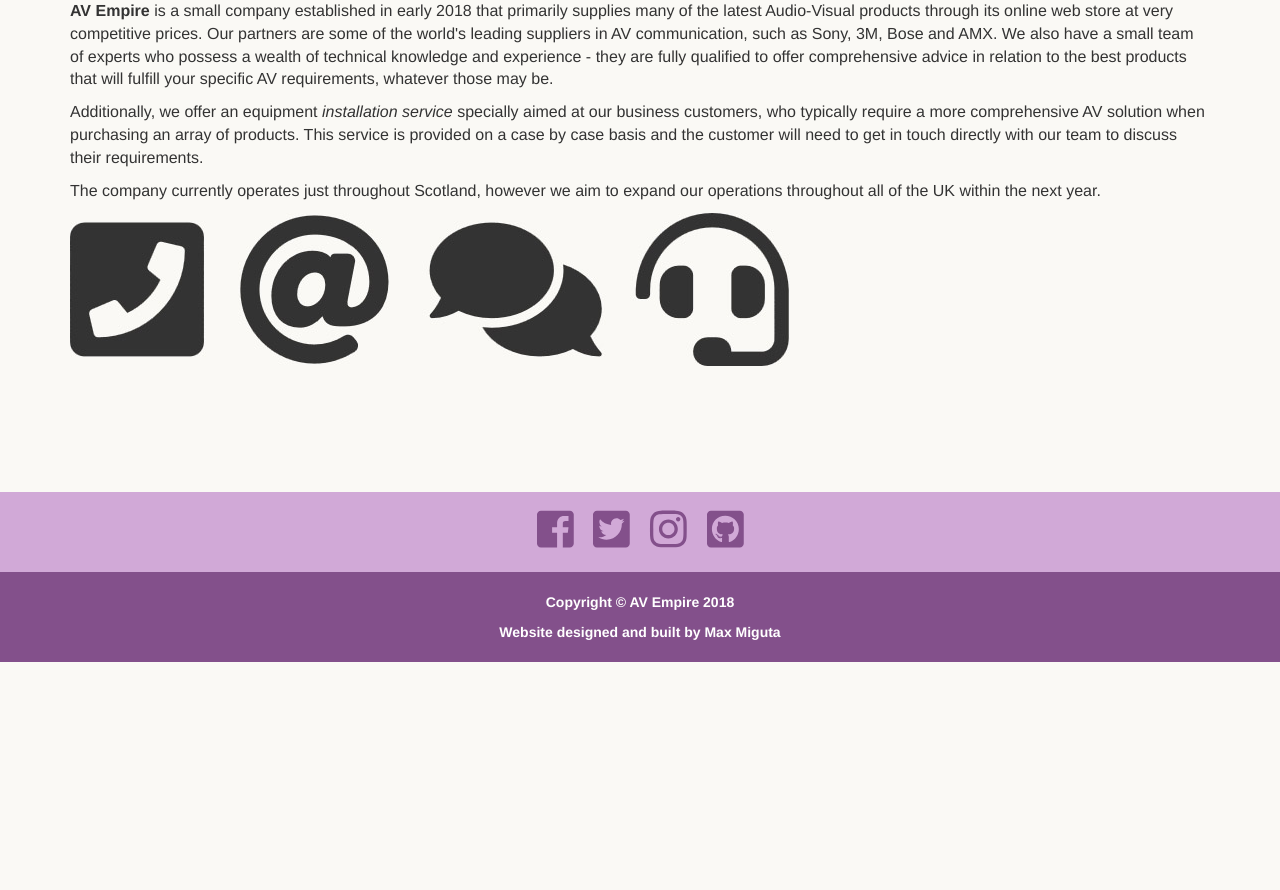
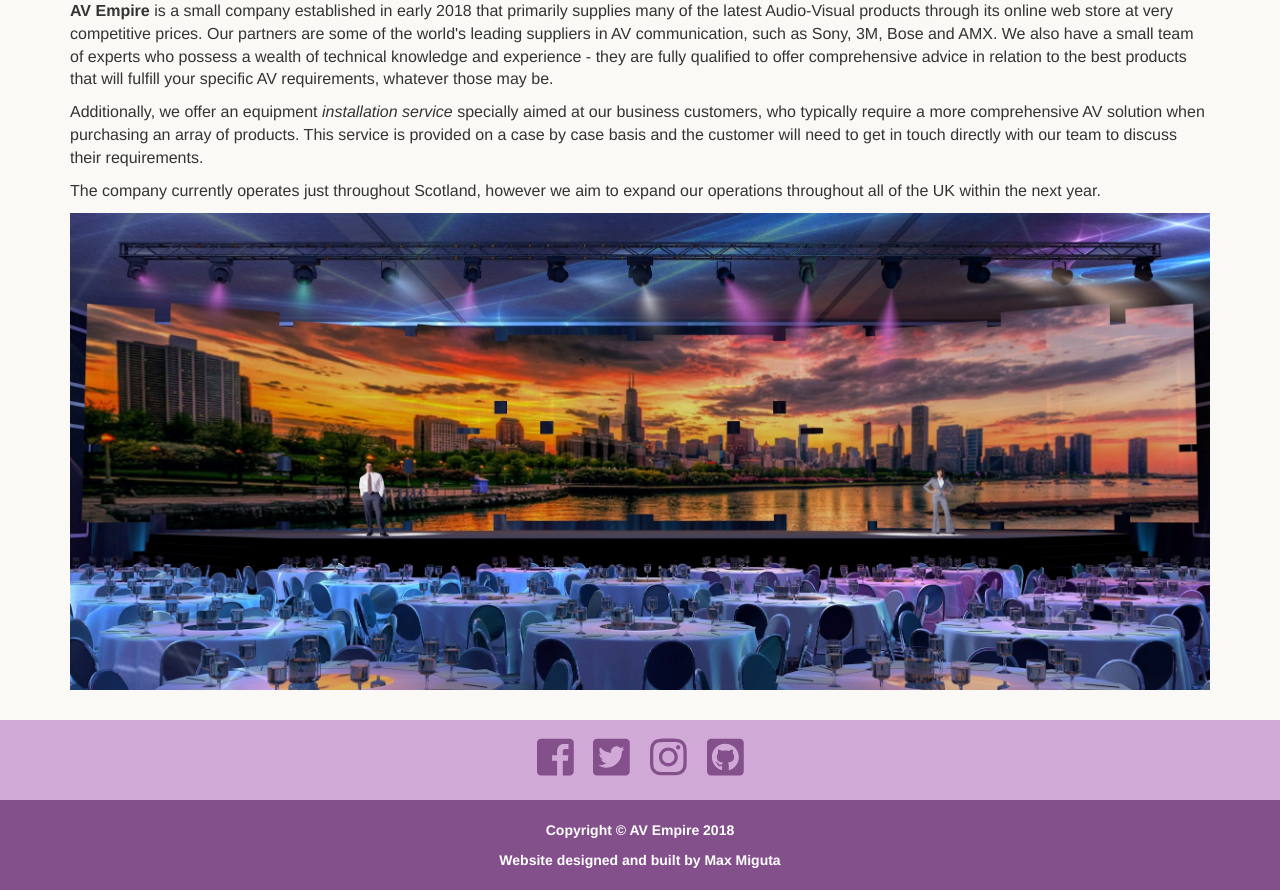
Before and after one commit to maxmiguta/project3, a Django app: page /about/ in a window 1280 px wide. Shown: the part 138-1028 px from the top of the page. Before the commit the page ends 800 px from the top, so only its background shows below. Run offline with Django 3.2, Linux system fonts and the light colour scheme; some libraries are stand-ins or nearby versions.

Commit message:
Testing an image

```diff
--- a/templates/about.html
+++ b/templates/about.html
@@ -7,6 +7,6 @@
         <p><strong>AV Empire</strong> is a small company established in early 2018 that primarily supplies many of the latest Audio-Visual products through its online web store at very competitive prices. Our partners are some of the world's leading suppliers in AV communication, such as Sony, 3M, Bose and AMX. We also have a small team of experts who possess a wealth of technical knowledge and experience - they are fully qualified to offer comprehensive advice in relation to the best products that will fulfill your specific AV requirements, whatever those may be.</p>
         <p>Additionally, we offer an equipment <dfn>installation service</dfn> specially aimed at our business customers, who typically require a more comprehensive AV solution when purchasing an array of products. This service is provided on a case by case basis and the customer will need to get in touch directly with our team to discuss their requirements.</p>
         <p>The company currently operates just throughout Scotland, however we aim to expand our operations throughout all of the UK within the next year.</p>
-        <img class="img-responsive" src="{% static "img/contact_icons_black.jpg" %}" alt="Contact icons">
+        <img class="img-responsive" src="{% static "img/cityscape.jpg" %}" alt="Contact icons">
     </section>
 {% endblock %}
```
Also changed, not shown: static/img/cityscape.jpg (added).
